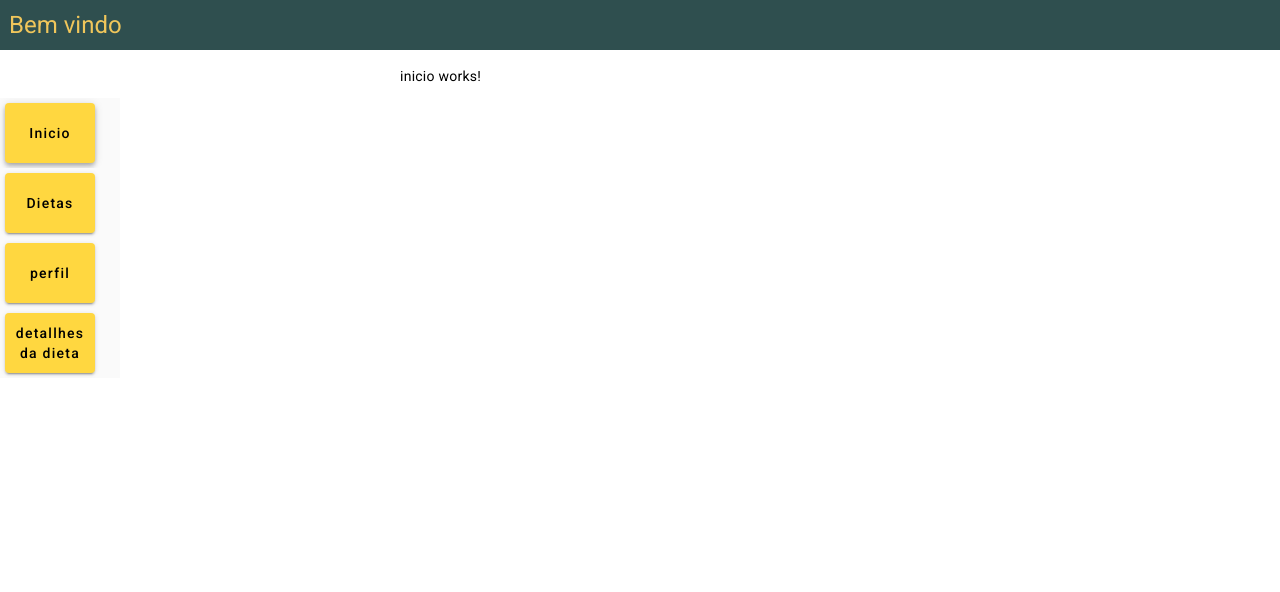
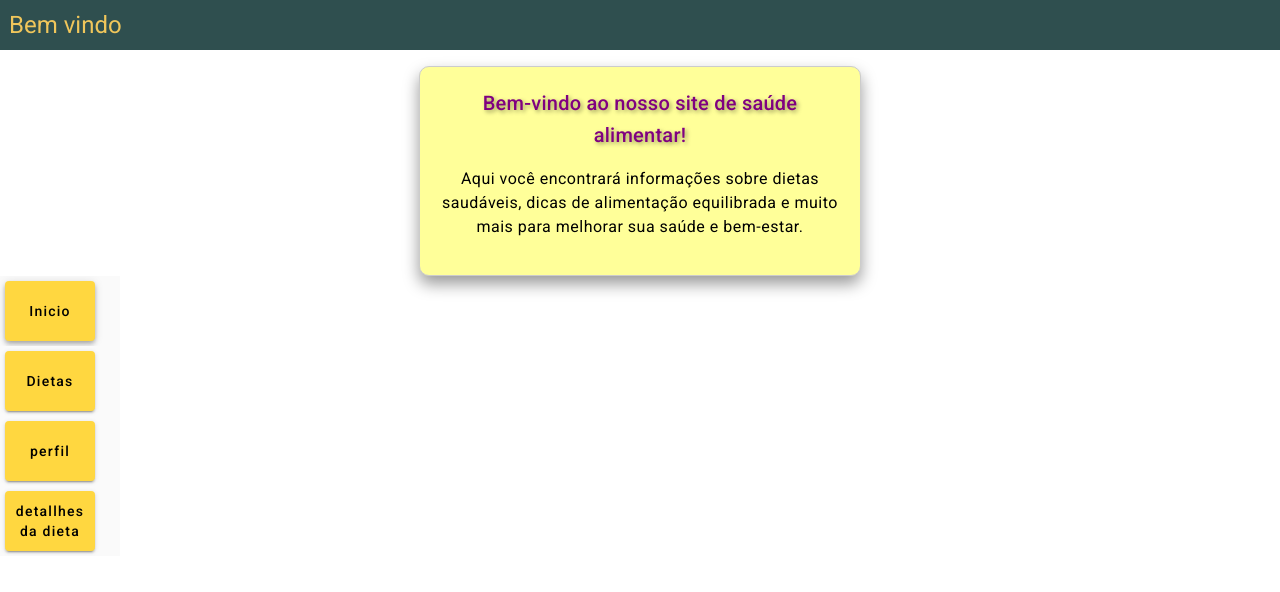
Before and after one commit to Deivis1909/keepHealth, an Angular app: page /home/diet in a window 1280 px wide. Both pictures are taken after a click on the button "Inicio". Shown: the top 592 px of the page. Built offline with nearby package versions, Linux system fonts and the light colour scheme.

Commit message:
pagina de boas vindas feita

```diff
--- a/src/app/pages/inicio/inicio.component.css
+++ b/src/app/pages/inicio/inicio.component.css
@@ -1,4 +1,21 @@
-.conteudo{
-  margin-left: 400px;
+.container {
+  display: flex;
+  justify-content: center;
+  align-items: center;
 
 }
+
+.card {
+  background-color: #ffff99; /* amarelo */
+  border: 1px solid #ccc; /* cinza */
+  border-radius: 10px;
+  box-shadow: 0 8px 16px rgba(0, 0, 0, 0.4); /* sombreamento aumentado */
+  padding: 20px;
+  max-width: 400px;
+  text-align: center;
+}
+
+.card h2 {
+  color: #800080; /* lilás */
+  text-shadow: 2px 2px 4px rgba(0, 0, 0, 0.4); /* sombra para o texto */
+}
--- a/src/app/pages/inicio/inicio.component.html
+++ b/src/app/pages/inicio/inicio.component.html
@@ -1,5 +1,9 @@
-
-<div class="conteudo">
-
-  <p>inicio works!</p>
+<div class="container">
+  <div class="card">
+    <h2>Bem-vindo ao nosso site de saúde alimentar!</h2>
+    <h4>
+      Aqui você encontrará informações sobre dietas saudáveis, dicas de alimentação equilibrada e muito mais para
+      melhorar sua saúde e bem-estar.
+    </h4>
+  </div>
 </div>
--- a/src/app/pages/login/login.component.ts
+++ b/src/app/pages/login/login.component.ts
@@ -48,7 +48,7 @@ export class LoginComponent {
     const usuarioSalvo = this.dataService.getUsuarioSalvo();
 
     if (usuarioSalvo && usuarioSalvo.senhaUsuario === senha && usuarioSalvo.emailUsuario === email) {
-      this.router.navigate(['/home']);
+      this.router.navigate(['/home/inicial']);
     } else {
       this.errorMessage = 'Nome ou email incorretos. Por favor, tente novamente.';
     }
```
